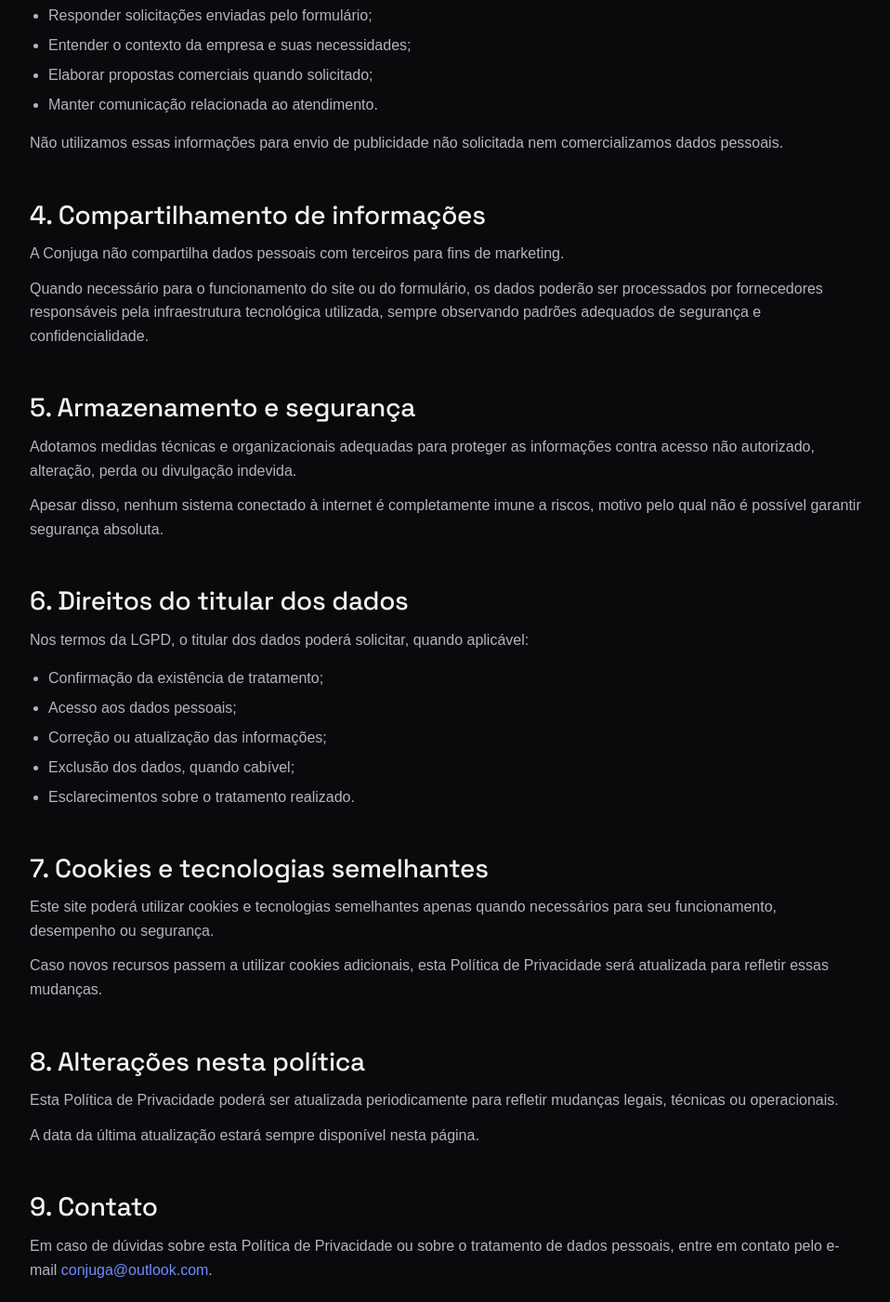
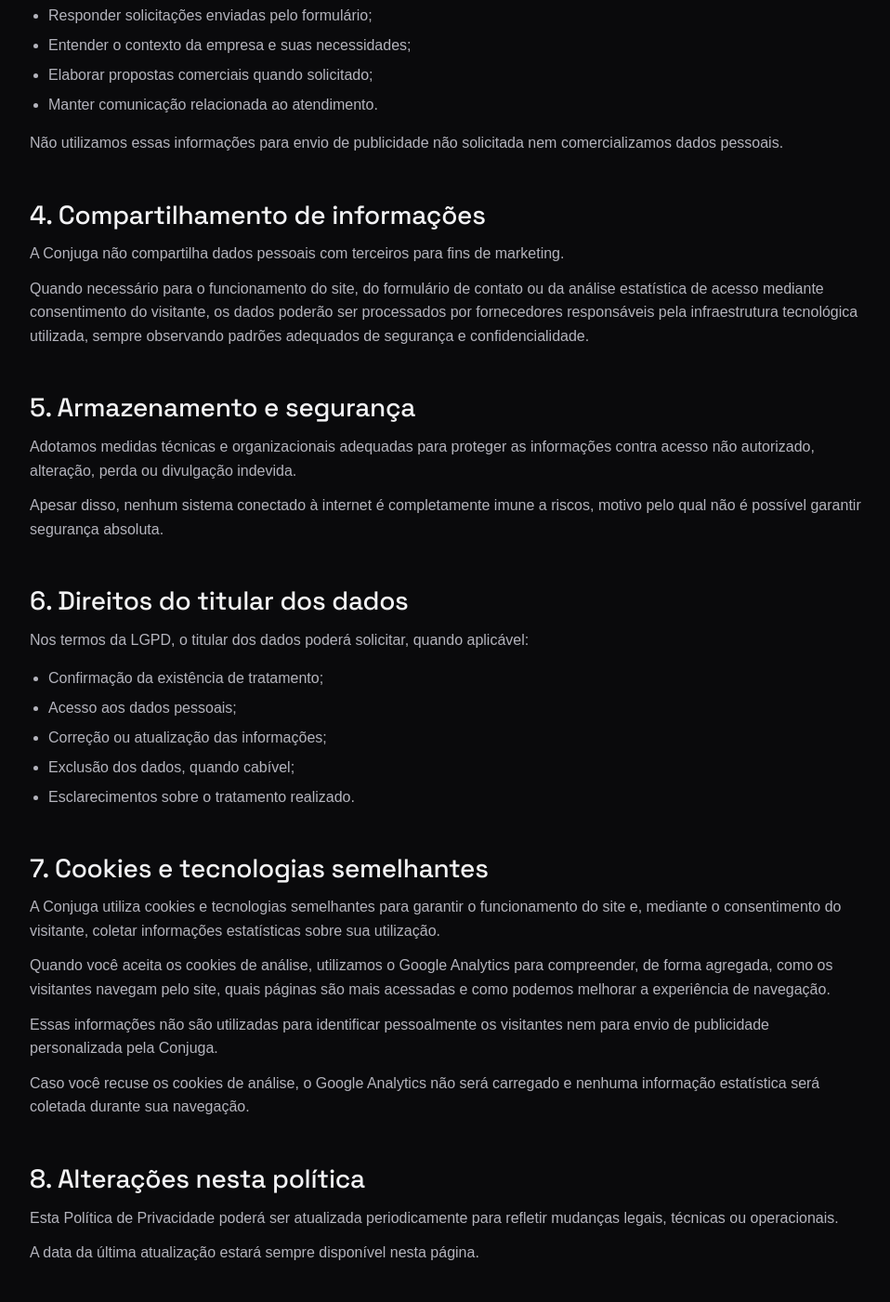
Before and after one commit to marllonpanisset/conjuga, a Next.js app: page /politica-de-privacidade in a window 1280 px wide. Shown: the part 1377-2778 px from the top of the page at 93% size, without its empty margins (160-1118 px from the left). Built offline with nearby package versions, Linux system fonts and the light colour scheme; no server answers; a web font is replaced by a local one.

Commit message:
docs(legal): update privacy policy for analytics consent

```diff
--- a/app/(marketing)/politica-de-privacidade/page.tsx
+++ b/app/(marketing)/politica-de-privacidade/page.tsx
@@ -85,10 +85,11 @@
         </Text>
 
         <Text className="mt-3">
-          Quando necessário para o funcionamento do site ou do formulário, os
-          dados poderão ser processados por fornecedores responsáveis pela
-          infraestrutura tecnológica utilizada, sempre observando padrões
-          adequados de segurança e confidencialidade.
+          Quando necessário para o funcionamento do site, do formulário de
+          contato ou da análise estatística de acesso mediante consentimento do
+          visitante, os dados poderão ser processados por fornecedores
+          responsáveis pela infraestrutura tecnológica utilizada, sempre
+          observando padrões adequados de segurança e confidencialidade.
         </Text>
       </>
     ),
@@ -135,13 +136,27 @@
     content: (
       <>
         <Text className="mt-3">
-          Este site poderá utilizar cookies e tecnologias semelhantes apenas
-          quando necessários para seu funcionamento, desempenho ou segurança.
+          A Conjuga utiliza cookies e tecnologias semelhantes para garantir o
+          funcionamento do site e, mediante o consentimento do visitante,
+          coletar informações estatísticas sobre sua utilização.
         </Text>
 
         <Text className="mt-3">
-          Caso novos recursos passem a utilizar cookies adicionais, esta
-          Política de Privacidade será atualizada para refletir essas mudanças.
+          Quando você aceita os cookies de análise, utilizamos o Google
+          Analytics para compreender, de forma agregada, como os visitantes
+          navegam pelo site, quais páginas são mais acessadas e como podemos
+          melhorar a experiência de navegação.
+        </Text>
+
+        <Text className="mt-3">
+          Essas informações não são utilizadas para identificar pessoalmente os
+          visitantes nem para envio de publicidade personalizada pela Conjuga.
+        </Text>
+
+        <Text className="mt-3">
+          Caso você recuse os cookies de análise, o Google Analytics não será
+          carregado e nenhuma informação estatística será coletada durante sua
+          navegação.
         </Text>
       </>
     ),
```
